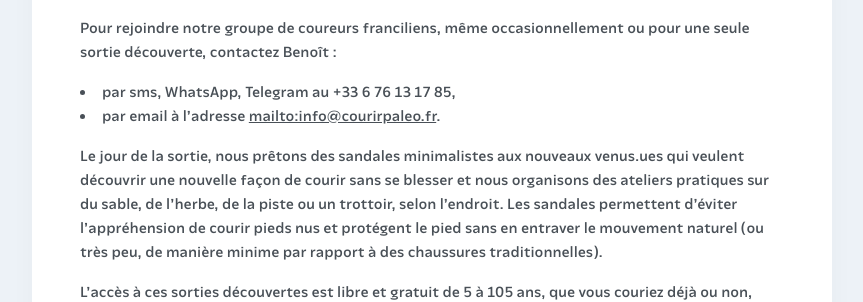
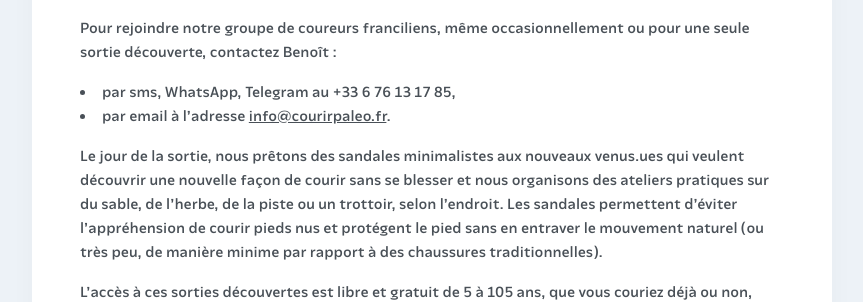
Before and after one commit to courirpaleo/courirpaleo.github.io, a Jekyll site: the page built from _pages-secondary/sorties.md, in a window 1280 px wide and 900 px high, scrolled down 646 px. Shown: the part 155-457 px from the top of the window, without its empty margins (208-1071 px from the left). Built offline with Jekyll 4.4.1, drawn with Linux system fonts in a browser that asks for light colours; some web fonts are replaced.

Commit message:
Update sorties.md

```diff
--- a/_pages-secondary/sorties.md
+++ b/_pages-secondary/sorties.md
@@ -12,7 +12,7 @@ Nous organisons des sorties d'initiation, de découverte de la foulée naturelle
 
 Pour rejoindre notre groupe de coureurs franciliens, même occasionnellement ou pour une seule sortie découverte, contactez Benoît&nbsp;:
 - par sms, WhatsApp, Telegram au +33 6 76 13 17 85,
-- par email à l'adresse [mailto:info@courirpaleo.fr](info@courirpaleo.fr).
+- par email à l'adresse [info@courirpaleo.fr](info@courirpaleo.fr).
 
 Le jour de la sortie, nous prêtons des sandales minimalistes aux nouveaux venus.ues qui veulent découvrir une nouvelle façon de courir sans se blesser et nous organisons des ateliers pratiques sur du sable, de l'herbe, de la piste ou un trottoir, selon l'endroit. Les sandales permettent d'éviter l'appréhension de courir pieds nus et protégent le pied sans en entraver le mouvement naturel (ou très peu, de manière minime par rapport à des chaussures traditionnelles).
 
```
